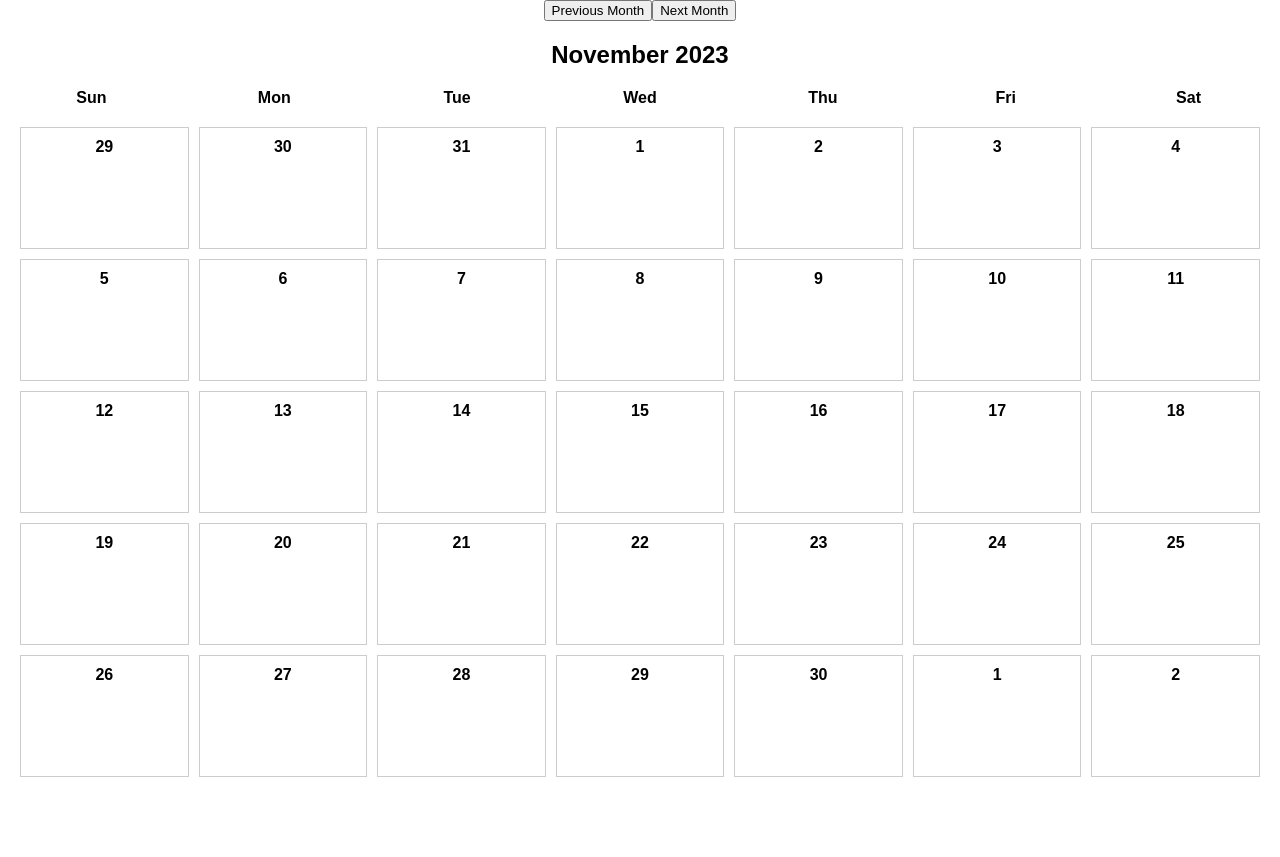
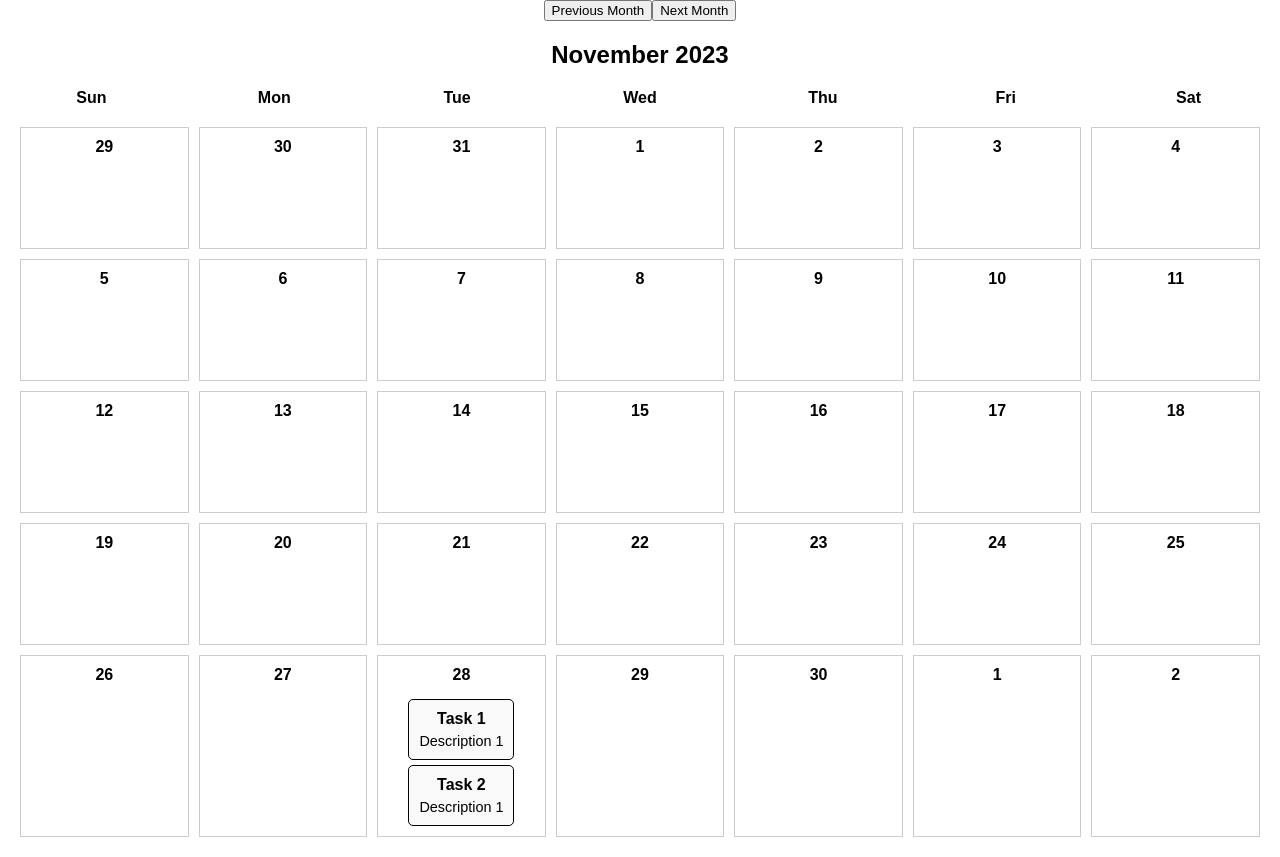
Before and after one commit to yetemegn-telaye/scheduler, a React (Create React App) app: page / in a window 1280 px wide. Before the commit the page ends 800 px from the top, so only its background shows below. Built offline with nearby package versions, Linux system fonts and the light colour scheme.

Commit message:
Add grid

```diff
--- a/package.json
+++ b/package.json
@@ -12,6 +12,8 @@
     "@types/react-dom": "^18.2.17",
     "date-fns": "^2.30.0",
     "react": "^18.2.0",
+    "react-dnd": "^16.0.1",
+    "react-dnd-html5-backend": "^16.0.1",
     "react-dom": "^18.2.0",
     "react-scripts": "5.0.1",
     "typescript": "^4.9.5",
--- a/src/components/CalendarGrid.css
+++ b/src/components/CalendarGrid.css
@@ -46,3 +46,28 @@
     text-align: center;
     font-weight: bold;
   }
+  .month-year-header {
+    text-align: center;
+    font-size: 24px;
+    font-weight: bold;
+    margin: 20px 0;
+  }
+
+  .task-card {
+    background-color: #f9f9f9;
+    border: 1px solid #000 !important;
+    padding: 10px;
+    margin-top: 5px;
+    border-radius: 5px;
+    /* box shadow */
+
+  }
+
+  .task-title {
+    font-weight: bold;
+    margin-bottom: 5px;
+  }
+
+  .task-description {
+    font-size: 0.9em;
+  }
--- a/src/components/Grid.tsx
+++ b/src/components/Grid.tsx
@@ -1,6 +1,6 @@
 import React, { useState } from 'react';
 import { startOfMonth, endOfMonth, startOfWeek, endOfWeek, addDays, addMonths, format } from 'date-fns';
-import  './CalendarGrid.css';
+import './CalendarGrid.css';
 
 interface Task {
   id: number;
@@ -8,17 +8,59 @@ interface Task {
   description: string;
 }
 
+interface TaskMap {
+  [date: string]: Task[];
+}
+
 interface DayProps {
   date: Date;
   tasks: Task[];
+  onDropTask: (taskId: number, date: Date) => void;
 }
 
-const DayBox: React.FC<DayProps> = ({ date, tasks }) => (
-  <div className="day-box">
-    <div className="date">{format(date, 'd')}</div>
-    <h2></h2>
+const TaskCard: React.FC<{ task: Task }> = ({ task }) => {
+  const handleDragStart = (e: React.DragEvent<HTMLDivElement>) => {
+    e.dataTransfer.setData('text/plain', task.id.toString());
+  };
+
+  return (
+    <div
+      draggable="true"
+      onDragStart={handleDragStart}
+      className="task-card"
+    >
+      <div className="task-title">{task.title}</div>
+      <div className="task-description">{task.description}</div>
     </div>
   );
+};
+
+const DayBox: React.FC<DayProps> = ({ date, tasks, onDropTask }) => {
+  const handleDragOver = (e: React.DragEvent<HTMLDivElement>) => {
+    e.preventDefault();
+  };
+
+  const handleDrop = (e: React.DragEvent<HTMLDivElement>) => {
+    e.preventDefault();
+    const taskId = parseInt(e.dataTransfer.getData('text/plain'));
+    onDropTask(taskId, date);
+  };
+
+  return (
+    <div
+      className="day-box"
+      onDragOver={handleDragOver}
+      onDrop={handleDrop}
+    >
+      <div className="date">{format(date, 'd')}</div>
+      <div className="tasks">
+        {tasks.map(task => (
+          <TaskCard key={task.id} task={task} />
+        ))}
+      </div>
+    </div>
+  );
+};
 
 const WeekdayHeader: React.FC = () => {
   const weekdays = ['Sun', 'Mon', 'Tue', 'Wed', 'Thu', 'Fri', 'Sat'];
@@ -35,17 +77,54 @@ const WeekdayHeader: React.FC = () => {
 
 const MonthCalendar: React.FC = () => {
   const [currentMonth, setCurrentMonth] = useState<Date>(new Date());
+  const [tasks, setTasks] = useState<TaskMap>({
+    [format(new Date(), 'yyyy-MM-dd')]: [
+      { id: 1, title: 'Task 1', description: 'Description 1' },
+      { id: 2, title: 'Task 2', description: 'Description 1' },
+      // Add more tasks for specific dates as needed
+    ],
+    // Additional dates and their tasks...
+  });
+
   const monthYear = format(currentMonth, 'MMMM yyyy');
   const startDay = startOfWeek(startOfMonth(currentMonth));
   const endDay = endOfWeek(endOfMonth(currentMonth));
 
+  const moveTaskToDay = (taskId: number, newDate: Date) => {
+    const newDateString = format(newDate, 'yyyy-MM-dd');
+    let updatedTasks = { ...tasks };
+
+    let currentTaskDate = '';
+    let currentTask: Task | null = null;
+    for (const [dateString, taskArray] of Object.entries(updatedTasks)) {
+      const foundTask = taskArray.find(task => task.id === taskId);
+      if (foundTask) {
+        currentTask = foundTask;
+        currentTaskDate = dateString;
+        break;
+      }
+    }
+
+    if (currentTask && currentTaskDate !== newDateString) {
+      updatedTasks[currentTaskDate] = updatedTasks[currentTaskDate].filter(task => task.id !== taskId);
+      if (!updatedTasks[newDateString]) {
+        updatedTasks[newDateString] = [];
+      }
+      updatedTasks[newDateString].push(currentTask);
+
+      setTasks(updatedTasks);
+    }
+  };
+
   const days = [];
   for (let day = startDay; day <= endDay; day = addDays(day, 1)) {
+    const dayString = format(day, 'yyyy-MM-dd');
     days.push(
       <DayBox
         key={day.toISOString()}
         date={day}
-        tasks={[]} // Fetch tasks for the day here
+        tasks={tasks[dayString] || []}
+        onDropTask={moveTaskToDay}
       />
     );
   }
```
Also changed, not shown: 1 other file (tests, documents, lock files or other folders). Lines whose indentation alone changed are shown as unchanged.
